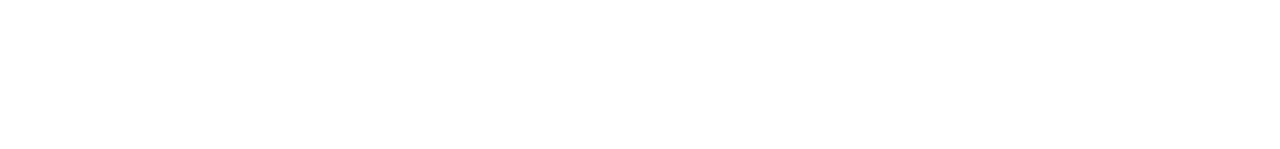
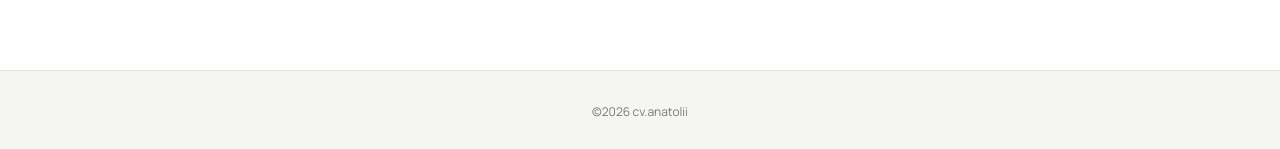
Before and after one commit to AnatoliiLazurko/personal-resume, a React (Vite) app: page / in a window 1280 px wide. Shown: the part 3121-3270 px from the top of the page. Before the commit the page ends 3191 px from the top, so only its background shows below. Built offline with nearby package versions, Linux system fonts and the light colour scheme.

Commit message:
add footer

```diff
--- a/src/App.jsx
+++ b/src/App.jsx
@@ -1,6 +1,7 @@
 import './App.css'
 import Education from './components/Education/Education'
 import Experience from './components/Experience/Experience'
+import Footer from './components/Footer/Footer'
 import Header from './components/Header/Header'
 import PersonalProfile from './components/PersonalProfile/PersonalProfile'
 import References from './components/References/References'
@@ -14,6 +15,7 @@
       <Experience />
       <Education />
       <References />
+      <Footer />
     </>
   )
 }
--- /dev/null
+++ b/src/components/Footer/Footer.jsx
@@ -0,0 +1,16 @@
+//import React from 'react';
+import styles from './FooterStyles.module.css';
+
+const Footer = () => {
+    return (
+        <footer className={styles.footer}>
+            <div className={styles['footer-container']}>
+                <p className={styles['footer-text']}>
+                    &copy;2026 cv.anatolii
+                </p>
+            </div>
+        </footer>
+    );
+}
+
+export default Footer;
--- /dev/null
+++ b/src/components/Footer/FooterStyles.module.css
@@ -0,0 +1,19 @@
+
+.footer {
+    width: 100%;
+    background-color: #f5f5f2;
+    border-top: 1px solid #e3e3de;
+}
+
+.footer-container {
+    max-width: 1280px;
+    margin: 0 auto;
+    padding: 32px clamp(16px, 4vw, 32px);
+}
+
+.footer-text {
+    margin: 0;
+    text-align: center;
+    font-size: 12px;
+    color: #7a7a78;
+}
```
